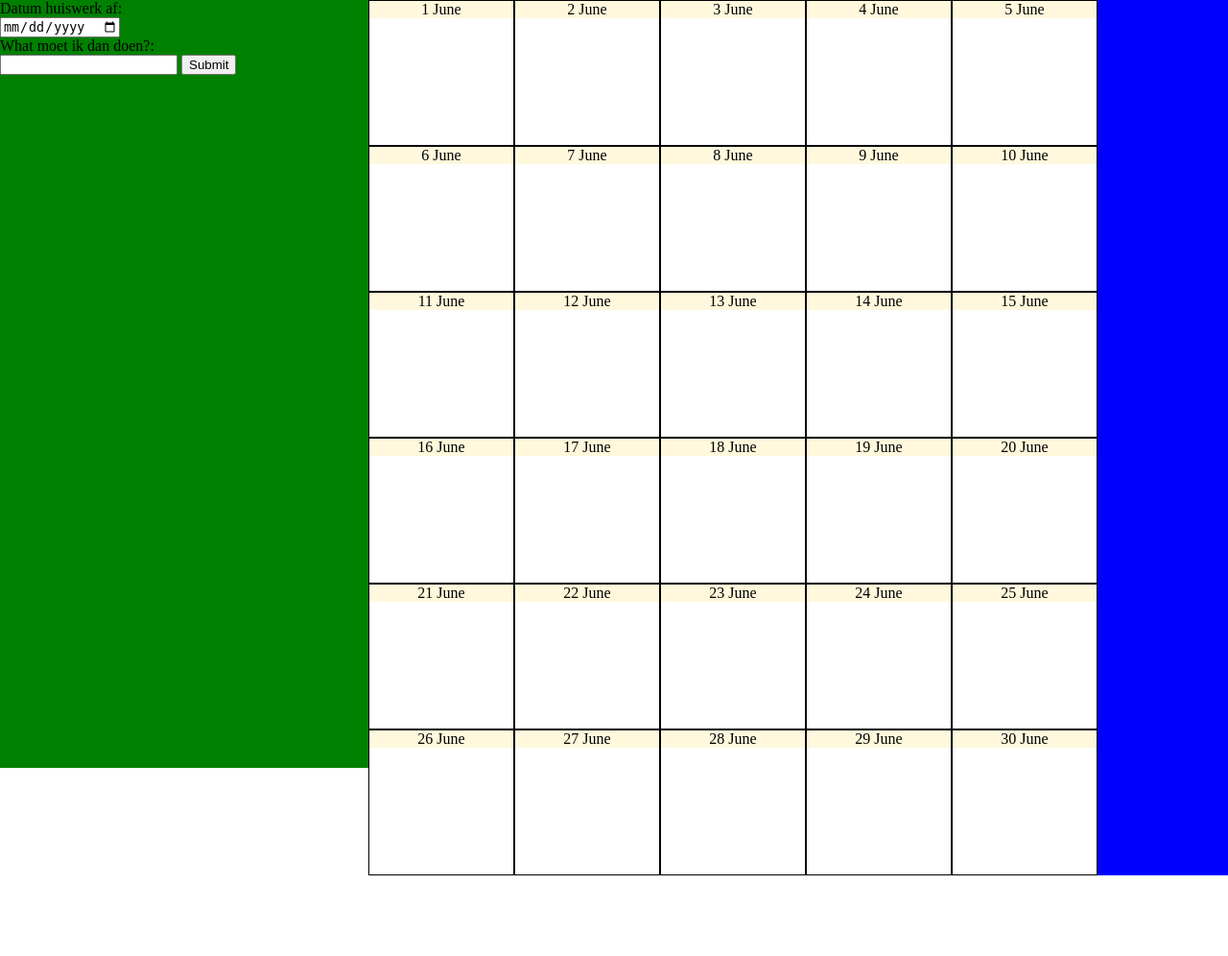
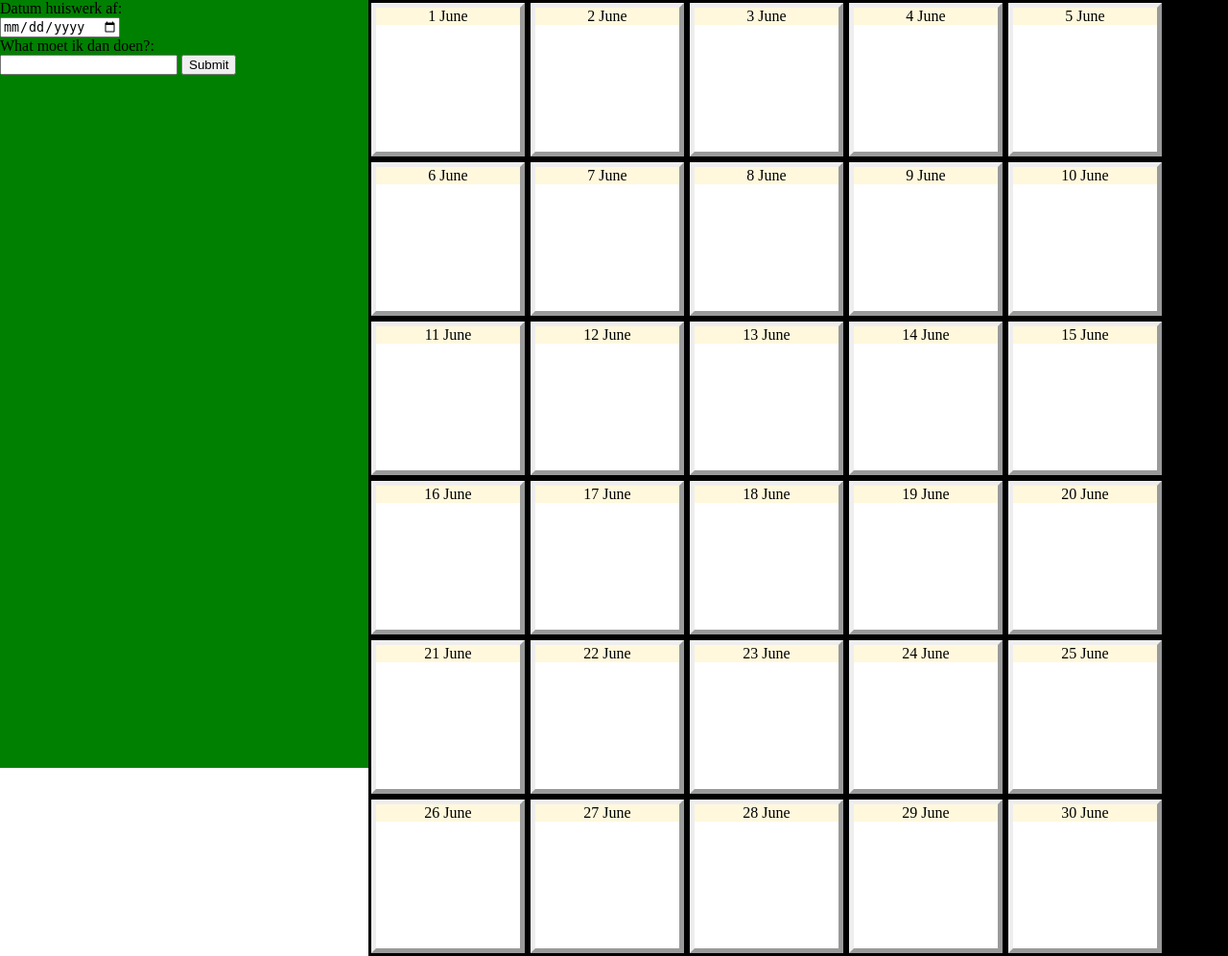
Before and after one commit to jeltethefacer/HomeWorkPlanner, a PHP site: page / in a window 1280 px wide. Shown: the part 40-1036 px from the top of the page at 96% size. Before the commit the page ends 952 px from the top, so only its background shows below. Run offline with PHP 8.4, Linux system fonts and the light colour scheme; data that the repository does not hold is empty.

Commit message:
Change the css in calanderDay

```diff
--- a/CSS/HomePage.css
+++ b/CSS/HomePage.css
@@ -27,17 +27,20 @@ body {
 
 #HomeWorkCalander{
     float: left;
-    background-color: blue;
+    background-color: black;
     width: 70%;
     height: auto;
 }
 
 .CalanderDay{
-    border: 1px solid black;
+    border-width: 5px;
+	border-style: outset;
+	margin: 3px;
     background-color: white;
     float: left;
     width: 150px;
     height: 150px;
+	overflow-y: scroll;
 }
 
 .Date{
```
